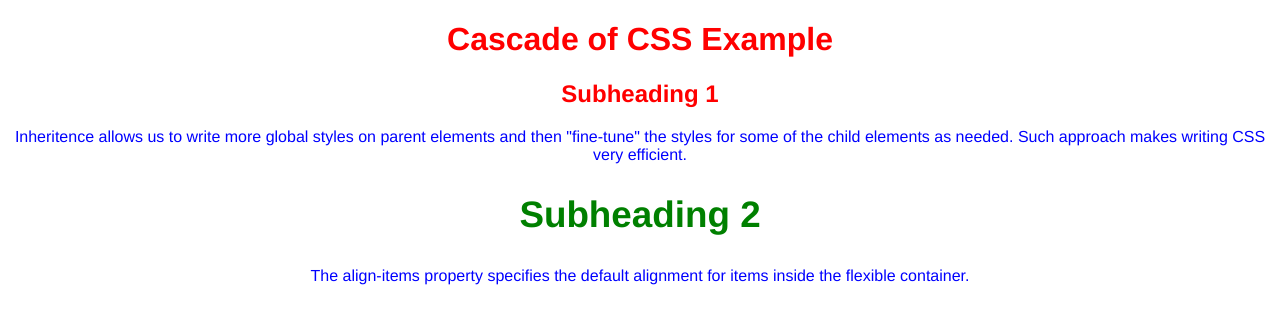
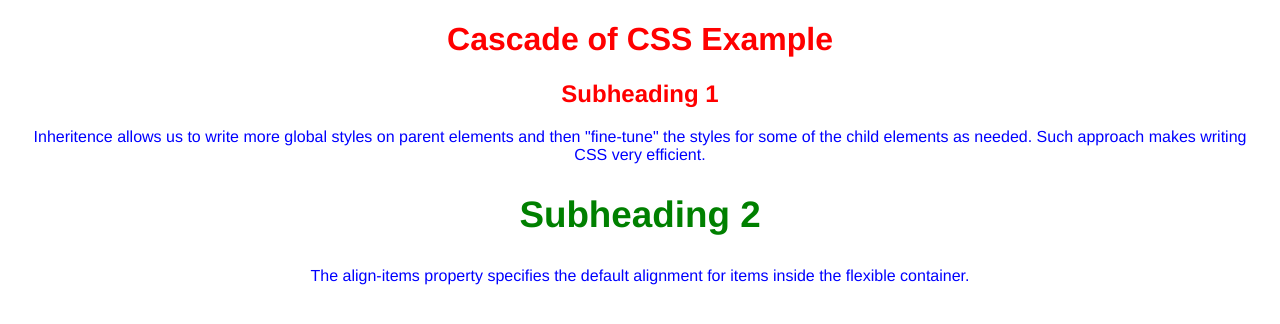
Before and after one commit to manurp/web_development, a plain HTML site: page lec/CSS Rules Conflict Resolution and Text Styling/inheritance.html in a window 1280 px wide. Drawn offline with Linux system fonts and the light colour scheme.

Commit message:
modified the file

```diff
--- a/lec/CSS Rules Conflict Resolution and Text Styling/inheritance.html
+++ b/lec/CSS Rules Conflict Resolution and Text Styling/inheritance.html
@@ -7,9 +7,10 @@
 body {
   color: red;
   text-align: center;
-  font-family: Helvetica;
+  font-family: Helvetica,sans-serif;
 }
 p {
+	margin:10px;
   color: blue;
 }
 </style>
```
